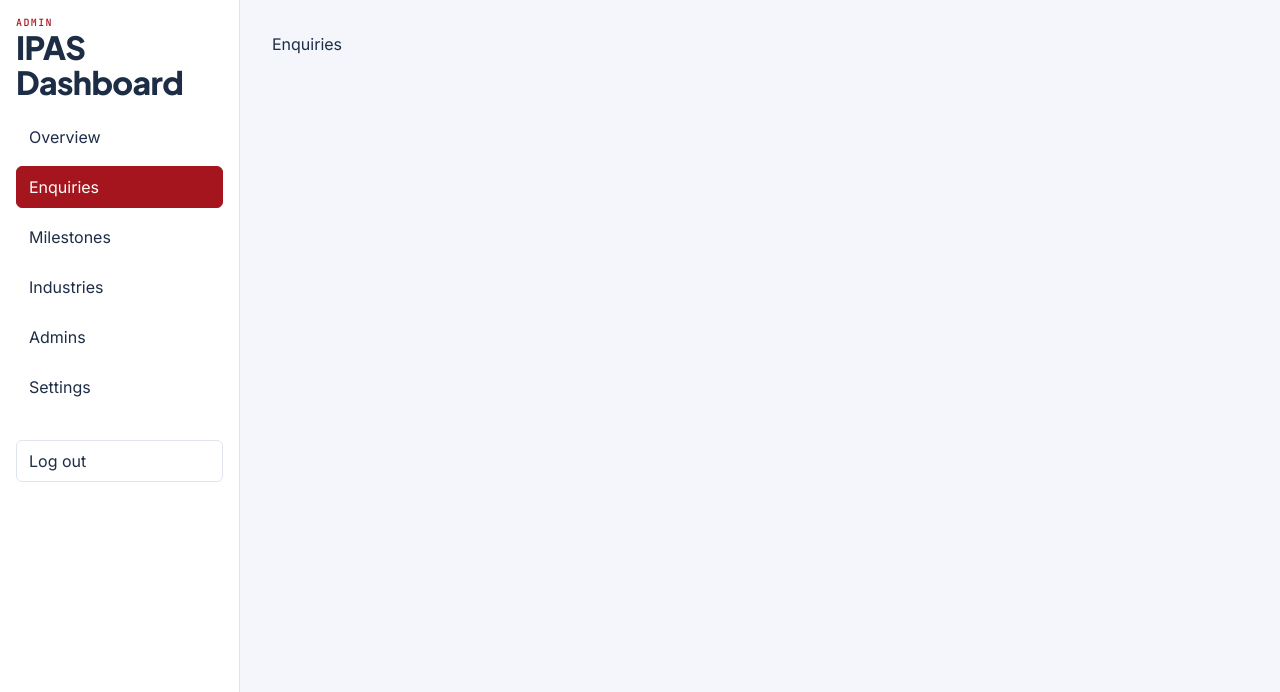
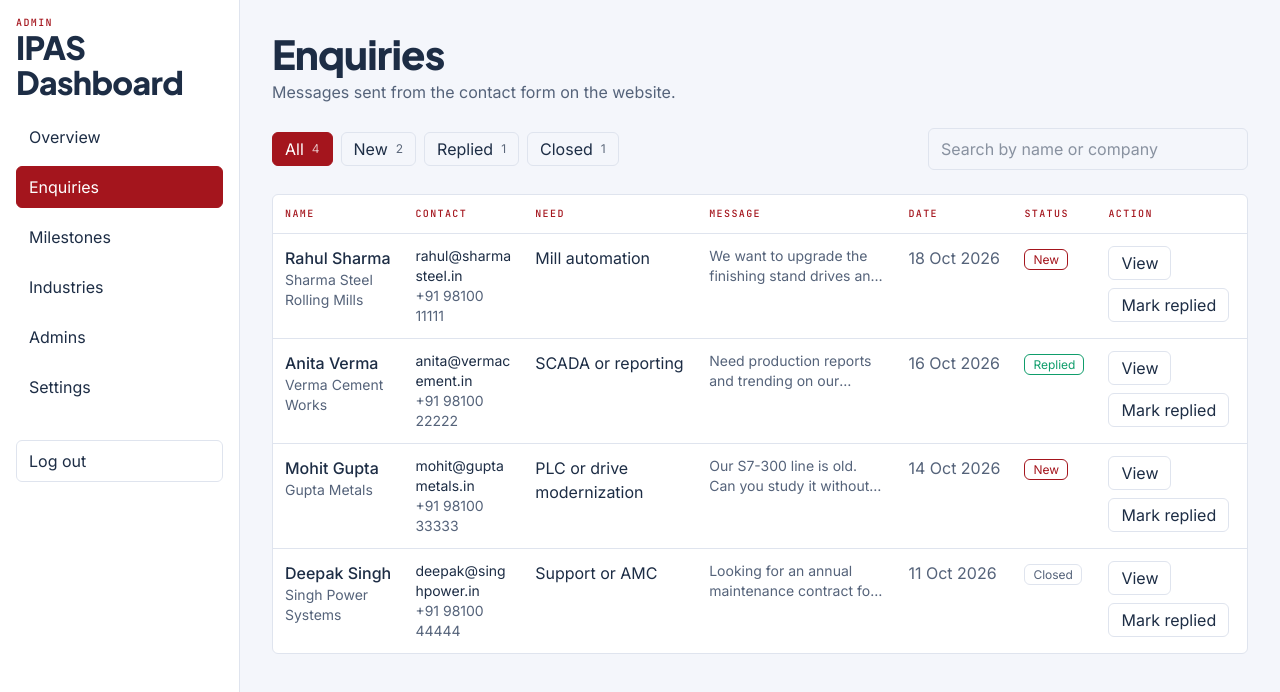
Before and after one commit to shrwn08/ipas-frontend, a React (Vite) app: page /dashboard/enquiries in a window 1280 px wide. Shown: the top 692 px of the page. Built offline with nearby package versions, Linux system fonts and the light colour scheme.

Commit message:
Enquiries page added

```diff
--- a/src/pages/dashboard/Enquiries.jsx
+++ b/src/pages/dashboard/Enquiries.jsx
@@ -1,9 +1,148 @@
+import { inputClass, smallButton, statusClass, PageHeader } from "./ui";
 
+const enquiries = [
+  {
+    name: "Rahul Sharma",
+    company: "Sharma Steel Rolling Mills",
+    email: "rahul@sharmasteel.in",
+    phone: "+91 98100 11111",
+    need: "Mill automation",
+    message: "We want to upgrade the finishing stand drives and loop control.",
+    date: "18 Oct 2026",
+    status: "New",
+  },
+  {
+    name: "Anita Verma",
+    company: "Verma Cement Works",
+    email: "anita@vermacement.in",
+    phone: "+91 98100 22222",
+    need: "SCADA or reporting",
+    message: "Need production reports and trending on our existing WinCC system.",
+    date: "16 Oct 2026",
+    status: "Replied",
+  },
+  {
+    name: "Mohit Gupta",
+    company: "Gupta Metals",
+    email: "mohit@guptametals.in",
+    phone: "+91 98100 33333",
+    need: "PLC or drive modernization",
+    message: "Our S7-300 line is old. Can you study it without replacing hardware?",
+    date: "14 Oct 2026",
+    status: "New",
+  },
+  {
+    name: "Deepak Singh",
+    company: "Singh Power Systems",
+    email: "deepak@singhpower.in",
+    phone: "+91 98100 44444",
+    need: "Support or AMC",
+    message: "Looking for an annual maintenance contract for two plants.",
+    date: "11 Oct 2026",
+    status: "Closed",
+  },
+];
+
+const filters = ["All", "New", "Replied", "Closed"];
+
+const countFor = (filter) =>
+  filter === "All"
+    ? enquiries.length
+    : enquiries.filter((enquiry) => enquiry.status === filter).length;
 
 function Enquiries() {
+  // CHANGED: filter buttons show a count for each status
   return (
-    <div>Enquiries</div>
-  )
+    <>
+      <PageHeader
+        title="Enquiries"
+        text="Messages sent from the contact form on the website."
+      />
+
+      <div className="w-full flex flex-col lg:flex-row lg:items-center lg:justify-between gap-3">
+        <div className="flex flex-wrap gap-2">
+          {filters.map((filter, index) => (
+            <button
+              key={filter}
+              type="button"
+              className={`flex items-center gap-2 px-3 py-1 text-sm rounded-md border transition-colors duration-200 ${
+                index === 0
+                  ? "bg-(--accent) border-(--accent) text-white"
+                  : "border-(--border) text-(--text) hover:border-(--accent-text)"
+              }`}
+            >
+              {filter}
+              <span className="text-xs opacity-70">{countFor(filter)}</span>
+            </button>
+          ))}
+        </div>
+
+        <input
+          type="search"
+          placeholder="Search by name or company"
+          aria-label="Search enquiries"
+          className={`${inputClass} lg:max-w-xs`}
+        />
+      </div>
+
+      <div className="w-full overflow-x-auto rounded-md border border-(--border) bg-(--card)">
+        <table className="w-full min-w-[900px] border-collapse text-left">
+          <thead>
+            <tr className="border-b border-(--border)">
+              <th className="p-3">Name</th>
+              <th className="p-3">Contact</th>
+              <th className="p-3">Need</th>
+              <th className="p-3">Message</th>
+              <th className="p-3">Date</th>
+              <th className="p-3">Status</th>
+              <th className="p-3">Action</th>
+            </tr>
+          </thead>
+          <tbody>
+            {enquiries.map(
+              ({ name, company, email, phone, need, message, date, status }) => (
+                <tr
+                  key={email}
+                  className="border-b border-(--border) last:border-b-0 align-top"
+                >
+                  <td className="p-3">
+                    <p className="!text-(--text) font-medium">{name}</p>
+                    <p className="text-sm">{company}</p>
+                  </td>
+                  <td className="p-3">
+                    <p className="text-sm !text-(--text) break-all">{email}</p>
+                    <p className="text-sm">{phone}</p>
+                  </td>
+                  <td className="p-3 text-(--text)">{need}</td>
+                  <td className="p-3 max-w-xs">
+                    <p className="text-sm line-clamp-2">{message}</p>
+                  </td>
+                  <td className="p-3 text-(--muted) whitespace-nowrap">{date}</td>
+                  <td className="p-3">
+                    <span
+                      className={`px-2 py-0.5 text-xs rounded-md border ${statusClass[status]}`}
+                    >
+                      {status}
+                    </span>
+                  </td>
+                  <td className="p-3">
+                    <div className="flex flex-wrap gap-2">
+                      <button type="button" className={smallButton}>
+                        View
+                      </button>
+                      <button type="button" className={smallButton}>
+                        Mark replied
+                      </button>
+                    </div>
+                  </td>
+                </tr>
+              )
+            )}
+          </tbody>
+        </table>
+      </div>
+    </>
+  );
 }
 
-export default Enquiries
+export default Enquiries;
```
